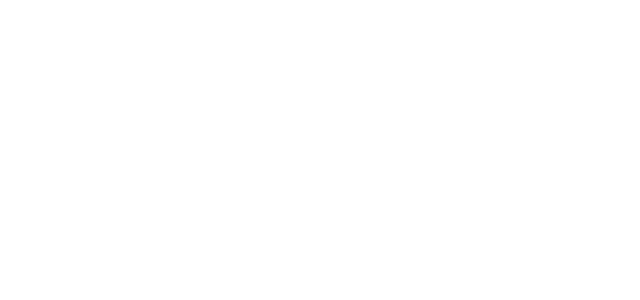
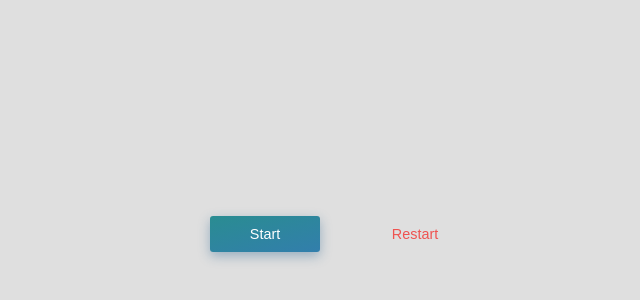
Before and after one commit to Arcaster42/rhymus, a Vue app: page / in a window 1280 px wide. Shown: the part 166-466 px from the top of the page, without its empty margins (300-940 px from the left). Built offline with nearby package versions, Linux system fonts and the light colour scheme.

Commit message:
add css styling from original repo

```diff
--- a/src/App.vue
+++ b/src/App.vue
@@ -1,6 +1,8 @@
 <template>
   <div id="app">
-    <Header />
+    <section id="game_canvas">
+      <Header />
+    </section>
   </div>
 </template>
 
@@ -21,7 +23,48 @@
   -webkit-font-smoothing: antialiased;
   -moz-osx-font-smoothing: grayscale;
   text-align: center;
-  color: #2c3e50;
-  margin-top: 60px;
 }
+
+:root {
+  --bg: #dfdfdf;
+  --primary: #3182a6;
+  --danger: #ef5350;
+  --white: #fff;
+  --light-grey: #B0B0B0;
+  --hint-grey: #EFEFEF;
+  --primary-gradient: linear-gradient(166.21deg, #2a8c92 2.56%, #347bb2 122.3%);
+  --s-border-radius: 3px;
+  --l-border-radius: 8px;
+  --base-font: 16px;
+  --font: 'Roboto', sans-serif;
+  --drop-shadow: 0px 4px 12px rgba(42, 101, 146, 0.4);
+}
+
+.center {
+  display: flex;
+  justify-content: center;
+  align-items: center;
+}
+
+html,
+body {
+  height: 100%;
+  width: 100%;
+  overflow: auto;
+}
+
+body {
+  margin: 0;
+  display: flex;
+  flex-direction: column;
+  justify-content: center;
+  align-items: center;
+  background: var(--bg);
+  font-family: var(--font);
+}
+
+section#game_canvas {
+  width: 300px;
+}
+
 </style>
--- a/src/components/Header.vue
+++ b/src/components/Header.vue
@@ -1,5 +1,8 @@
 <template>
-
+    <ul>
+        <button class="header_button header_button_start">Start</button>
+        <button class="header_button header_button_restart header_button--danger">Restart</button>
+    </ul>
 
 </template>
 
@@ -8,3 +11,75 @@
     name: 'Header'
 }
 </script>
+
+<style scoped>
+header #timer {
+  font-size: 2.5rem;
+  text-indent: 2rem;
+  color: #fff;
+  flex-grow: 1;
+}
+
+header #timer.running {
+  color: lightgreen;
+}
+
+header #timer.gameover {
+  color: var(--danger);
+}
+
+ul {
+  list-style-type: none;
+  margin: 0;
+  padding: 0;
+  display: flex;
+  justify-content: space-around;
+}
+
+header {
+  width: 100%;
+  margin-bottom: 20px;
+}
+
+.header_button {
+  background: var(--primary-gradient);
+  width: 110px;
+  padding: 10px;
+  display: flex;
+  justify-content: center;
+  align-items: center;
+  border-radius: var(--s-border-radius);
+  color: white;
+  border: 0;
+  font-size: 0.9rem;
+}
+
+.header_button_start {
+  box-shadow: var(--drop-shadow);
+}
+
+.header_button:hover {
+  cursor: pointer;
+  background-color: var(--light-grey);
+}
+
+.header_button:active {
+  background-color: var(--primary);
+}
+
+.header_button--danger {
+  color: var(--danger);
+  background: none;
+}
+
+.header_button--danger:hover {
+  background: var(--danger);
+  color: var(--white);
+}
+
+.header_button:disabled {
+  background: var(--light-grey);
+  box-shadow: none;
+  transition: all 1s;
+}
+</style>
```
